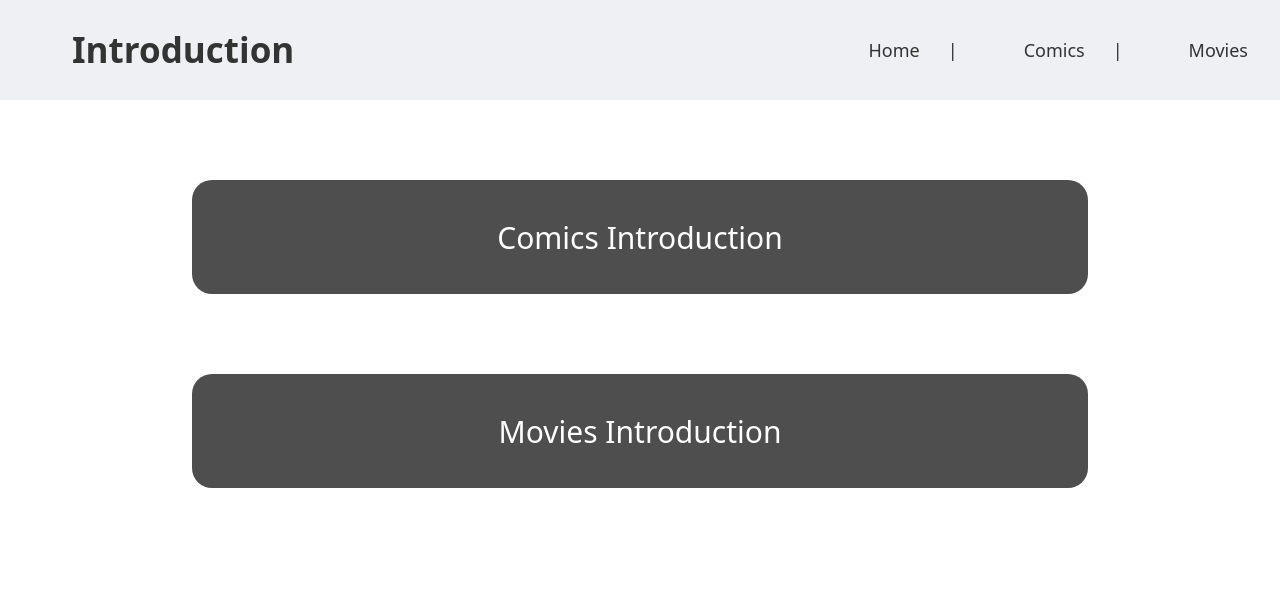
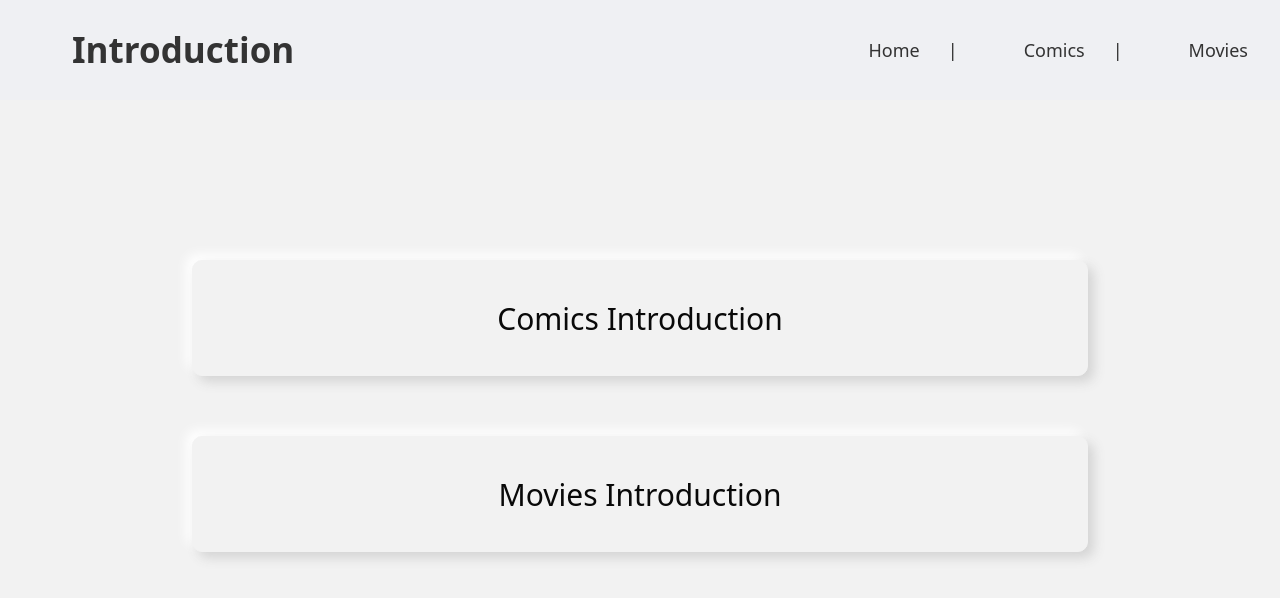
Before and after one commit to kaneko020/react-app-1, a React (Create React App) app: page / in a window 1280 px wide. Shown: the top 598 px of the page. Built offline with nearby package versions, Linux system fonts and the light colour scheme; some icons are missing.

Commit message:
home レイアウト

```diff
--- a/src/App.css
+++ b/src/App.css
@@ -109,13 +109,13 @@
   padding: 0 16px;
   cursor: pointer;
   border-radius: 15px;
-  transition: all 300ms ease-out;
+  transition: all .2s;
   display: flex;
   align-items: center;
 }
 
 .label:hover {
-  box-shadow: 1px 2px 2px 1px #6e6e6e;
+  box-shadow: 1px 2px 2px 1px #c7c7c7;
 }
 
 .label:active {
@@ -124,7 +124,7 @@
 }
 
 
-.btn{
+.see-more-btn{
   position: relative;
   overflow: hidden;
   border: 1px solid #555;
@@ -133,11 +133,11 @@
   transition: ease .2s;
 }
 
-.btn:hover .arrow{
+.see-more-btn:hover .arrow{
   color:#fff;
 }
 
-.btn:before {
+.see-more-btn:before {
   content: '';
   position: absolute;
   top:0;
@@ -149,7 +149,23 @@
   transition:.3s cubic-bezier(0.8, 0, 0.2, 1) 0s;
 }
 
-.btn:hover:before{
+.see-more-btn:hover:before{
   height: 100%;
   background-color: #333;
 }
+
+.top-btn {
+  margin: 0 auto 60px auto;
+  padding: 32px;
+  font-size: 30px;
+  border-radius: 10px;
+  background: #f2f2f2;
+  border: 1px solid #f2f2f2;
+  transition: all .3s;
+  box-shadow: 6px 6px 12px #d4d4d4, -6px -6px 12px #ffffff;
+}
+
+.top-btn:active {
+  color: #666;
+  box-shadow: inset 4px 4px 12px #d4d4d4, inset -4px -4px 12px #ffffff;
+}
--- a/src/pages/ComicList.js
+++ b/src/pages/ComicList.js
@@ -88,7 +88,7 @@ const ComicList = () => {
         <button
           disabled={loadIndex >= dispItems.length}
           onClick={displayMore}
-          className="disabled:opacity-0 btn"
+          className="disabled:opacity-0 see-more-btn"
         >
           <SlArrowDown className="relative text-[40px] z-10 arrow" />
         </button>
--- a/src/pages/Home.js
+++ b/src/pages/Home.js
@@ -7,8 +7,8 @@ import { PiBookOpenDuotone } from 'react-icons/pi';
 
 const Home = () => {
   return (
-    <div className="text-[30px] text-white font-medium">
-      <div className="pc:w-[70%] w-[90%] mx-auto my-20 p-8 rounded-[20px] bg-[#4e4e4e] hover:text-[#3d3d3d] hover:bg-[#ececec]">
+    <div className="w-full h-[100vh] pc:py-40 py-32 bg-[#f2f2f2] text-[30px] text-[#090909] font-medium">
+      <div className="pc:w-[70%] w-[90%] top-btn">
         <a
           href="/comics"
           className="flex justify-center items-center"
@@ -18,9 +18,9 @@ const Home = () => {
           <PiMonitorPlayDuotone className="text-[50px]" />
         </a>
       </div>
-      <div className="pc:w-[70%] w-[90%] mx-auto my-20 p-8 rounded-[20px] bg-[#4e4e4e] hover:text-[#3d3d3d] hover:bg-[#ececec]">
+      <div className="pc:w-[70%] w-[90%] top-btn">
         <a
-          href="/movies"
+          href="/comics"
           className="flex justify-center items-center"
         >
           <PiBookDuotone className="text-[50px]" />
--- a/src/pages/MovieList.js
+++ b/src/pages/MovieList.js
@@ -88,7 +88,7 @@ const MovieList = () => {
         <button
           disabled={loadIndex >= dispItems.length}
           onClick={displayMore}
-          className="disabled:opacity-0 btn"
+          className="disabled:opacity-0 see-more-btn"
         >
           <SlArrowDown className="relative text-[40px] z-10 arrow" />
         </button>
```
